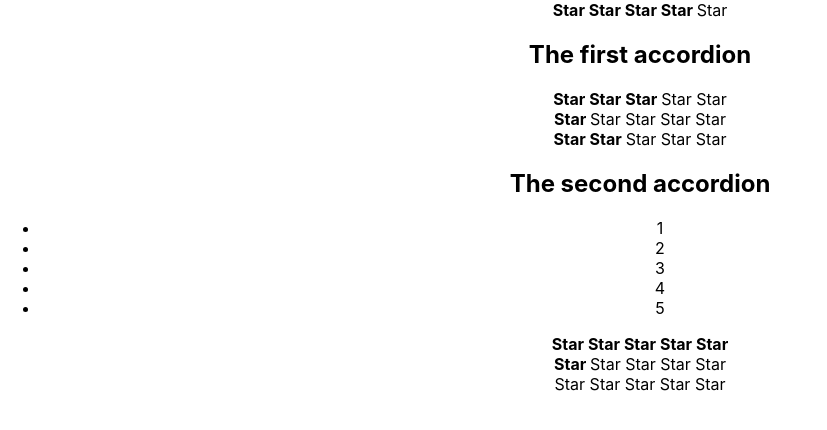
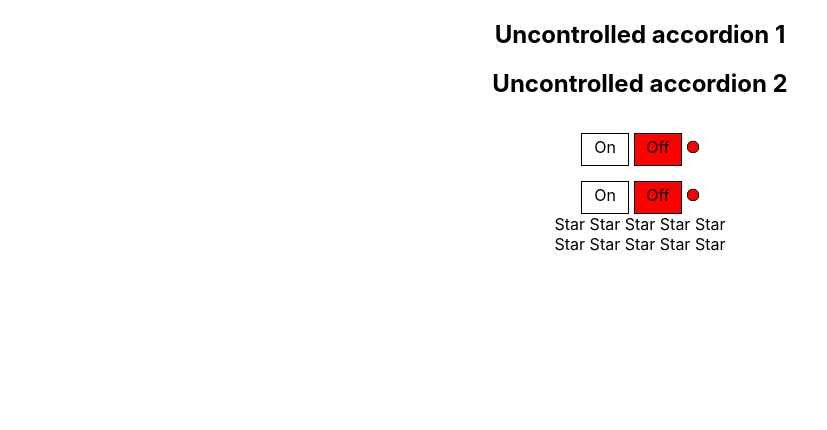
Before and after one commit to PavelNovik/react-learning-ts, a React (Create React App) app: page / in a window 1280 px wide. Shown: the top 430 px of the page, without its empty margins (0-827 px from the left). Built offline with nearby package versions, Linux system fonts and the light colour scheme.

Commit message:
3 week finish with home tasks

```diff
--- a/src/App.css
+++ b/src/App.css
@@ -1,5 +1,7 @@
 .App {
   text-align: center;
+  width: 600px;
+  margin: 20px auto;
 }
 
 .App-logo {
--- a/src/App.tsx
+++ b/src/App.tsx
@@ -1,26 +1,42 @@
-import React from 'react';
+import React, {useState} from 'react';
 import './App.css';
-import Accordion from "./components/Accordeon/Accordion";
-import {Rating} from "./components/Rating/Rating";
+// import Accordion from "./components/Accordeon/Accordion";
+// import {Rating} from "./components/Rating/Rating";
+import OnOFF from "./components/OnOff/OnOFF";
+import UncontrolledAccordion from "./components/Accordeon/UncontrolledAccordion";
+import UncontrolledRaiting from "./components/Rating/UncontrolledRaiting";
 
 
 function App() {
     console.log('App randering')
+    const [onIndicator, setOnIndicator] = useState<boolean>(false)
+
+    const changeLightHandler = (isOn: boolean) => {
+        setOnIndicator(isOn)
+    }
 
     return (
         <div className="App">
+            {/*<OnOFF on={onIndicator} changeLight={changeLightHandler}/>*/}
+            {/*<OnOFF on={onIndicator} changeLight={changeLightHandler}/>*/}
+            <UncontrolledAccordion title={"Uncontrolled accordion 1"} />
+            <UncontrolledAccordion title={"Uncontrolled accordion 2"} />
+            <OnOFF/>
+            <OnOFF/>
+<UncontrolledRaiting/>
+<UncontrolledRaiting/>
             {/*<PageTitle title={"This is Header Title Element!"}/>*/}
             {/*<PageTitle title={"This is other user"}/>*/}
 
-            <Rating value={4}/>
-            <Accordion title={"The first accordion"} collapsed={true}/>
-            <Rating value={3}/>
-            <Rating value={1}/>
-            <Rating value={2}/>
-            <Accordion title={"The second accordion"} collapsed={false}/>
-            <Rating value={5}/>
-            <Rating value={1}/>
-            <Rating value={0}/>
+            {/*<Rating value={4}/>*/}
+            {/*<Accordion title={"The first accordion"} collapsed={true}/>*/}
+            {/*<Rating value={3}/>*/}
+            {/*<Rating value={1}/>*/}
+            {/*<Rating value={2}/>*/}
+            {/*<Accordion title={"The second accordion"} collapsed={false}/>*/}
+            {/*<Rating value={5}/>*/}
+            {/*<Rating value={1}/>*/}
+            {/*<Rating value={0}/>*/}
 
         </div>
     );
@@ -29,6 +45,7 @@ function App() {
 type PageTitlePropsType = {
     title: string
 }
+
 function PageTitle(props: PageTitlePropsType) {
     console.log('PageTitle randering')
     return (
--- /dev/null
+++ b/src/components/Accordeon/UncontrolledAccordion.tsx
@@ -0,0 +1,40 @@
+import React, {useState} from 'react';
+
+type AccordionTitlePropsType = {
+    title: string
+    onClick: () => void
+}
+type AccordionPropsType = {
+    title: string
+
+}
+const UncontrolledAccordion = (props: AccordionPropsType) => {
+    const [isCollapsed, setIsCollapsed] = useState(true)
+    const onCLickHandler = () => {
+        setIsCollapsed(!isCollapsed)
+    }
+
+
+    return <>
+        <AccordionTitle onClick={onCLickHandler} title={props.title}/>
+        { !isCollapsed && <AccordionBody/>}
+    </>
+
+}
+function AccordionTitle(props: AccordionTitlePropsType) {
+    return (
+        <h2 onClick={props.onClick}>{props.title}</h2>
+    )
+}
+function AccordionBody() {
+    return (
+        <ul>
+            <li>1</li>
+            <li> 2</li>
+            <li> 3</li>
+            <li> 4</li>
+            <li> 5</li>
+        </ul>
+    )
+}
+export default UncontrolledAccordion;
--- a/src/components/OnOff/OnOFF.tsx
+++ b/src/components/OnOff/OnOFF.tsx
@@ -1,16 +1,56 @@
-import React from 'react';
+import React, {useState} from 'react';
 
 type PropsType = {
-    on: boolean
+    // on: boolean
+    // changeLight: (isOn: boolean) => void
 }
 
 // Условный рендеринг
 const OnOff = (props: PropsType) => {
+    const [on, setOn] = useState(false)
+
+    const onStyle = {
+        width: "40px",
+        height: "25px",
+        border: "1px solid black",
+        display: "inline-block",
+        marginTop: "15px",
+        padding: "3px",
+        // backgroundColor: props.on? "green" : "white"
+        backgroundColor: on ? "green" : "white"
+
+    }
+    const offStyle = {
+        width: "40px",
+        height: "25px",
+        border: "1px solid black",
+        display: "inline-block",
+        marginLeft: "5px",
+        padding: "3px",
+        // backgroundColor: props.on? "white" : "red"
+        backgroundColor: on ? "white" : "red"
+
+    }
+    const idicatorStyle = {
+        width: "10px",
+        height: "10px",
+        borderRadius: "5px",
+        border: "1px solid black",
+        display: "inline-block",
+        marginLeft: "5px",
+        // backgroundColor: props.on? "green" : "red"
+        backgroundColor: on ? "green" : "red"
+
+    }
+
+
     return (
         <div>
-            <div></div>
-            <div></div>
-            <div></div>
+            {/*<div style={onStyle} onClick={() => props.changeLight(true)}>On</div>*/}
+            <div style={onStyle} onClick={() => setOn(true)}>On</div>
+            {/*<div style={offStyle} onClick={() => props.changeLight(false)}>Off</div>*/}
+            <div style={offStyle} onClick={() => setOn(false)}>Off</div>
+            <div style={idicatorStyle}></div>
 
         </div>
     );
--- /dev/null
+++ b/src/components/Rating/UncontrolledRaiting.tsx
@@ -0,0 +1,33 @@
+import React, {useState} from 'react';
+
+type StarValueType = 0 | 1 | 2 | 3 | 4 | 5
+
+const UncontrolledRaiting = () => {
+    const [starValue, setStarValue] = useState<StarValueType>(0)
+    return (
+        <div>
+            <Star onClick={() => setStarValue(1)} selected={starValue > 0}/>
+            <Star onClick={() => setStarValue(2)} selected={starValue > 1}/>
+            <Star onClick={() => setStarValue(3)} selected={starValue > 2}/>
+            <Star onClick={() => setStarValue(4)} selected={starValue > 3}/>
+            <Star onClick={() => setStarValue(5)} selected={starValue > 4}/>
+        </div>
+    );
+};
+
+type StarPropsType = {
+    selected: boolean
+    onClick: () => void
+}
+
+function Star(props: StarPropsType) {
+    return (
+        <span onClick={props.onClick}>
+            {props.selected ? <b>Star </b> : "Star  "}
+        </span>
+    )
+
+
+}
+
+export default UncontrolledRaiting;
```
